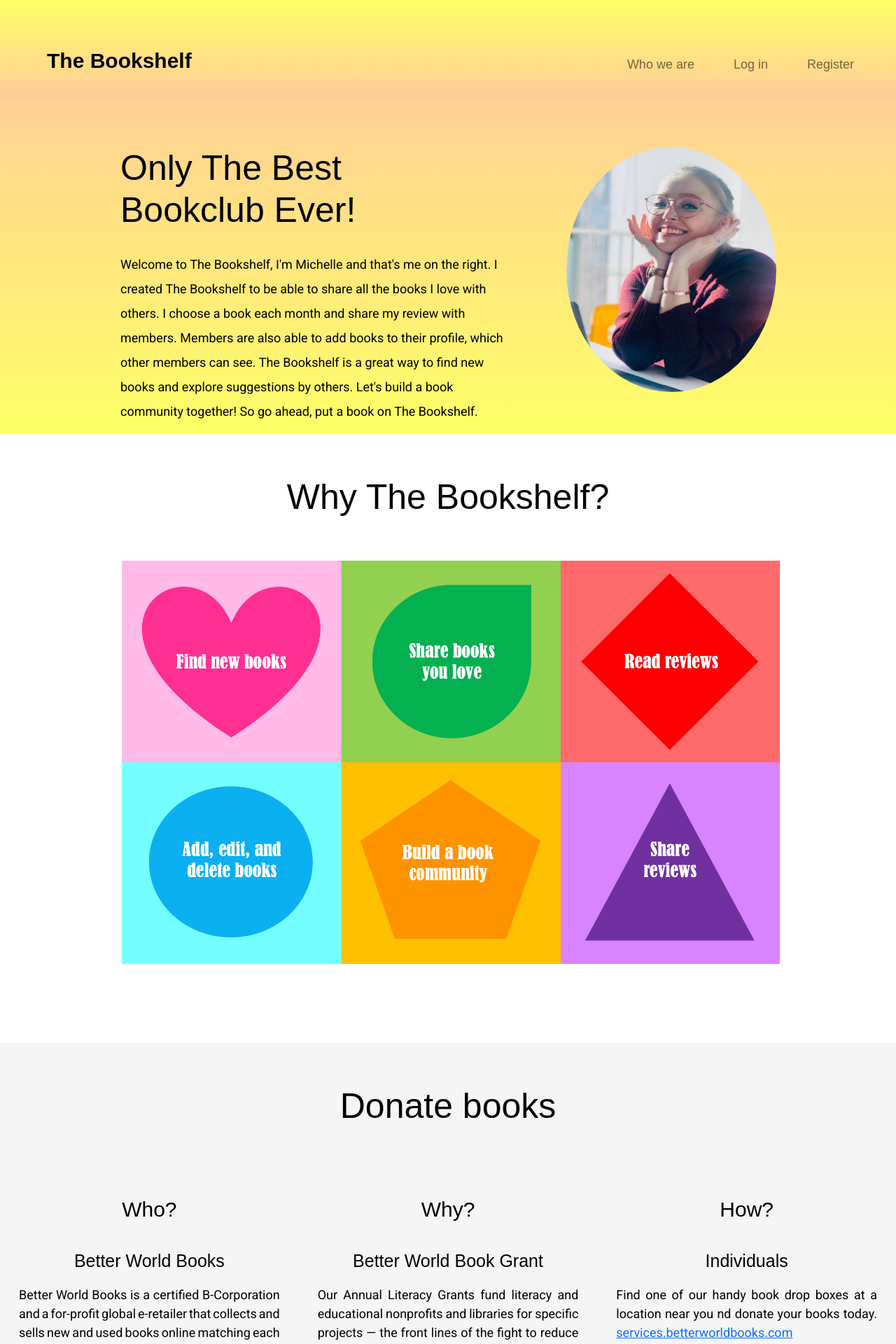
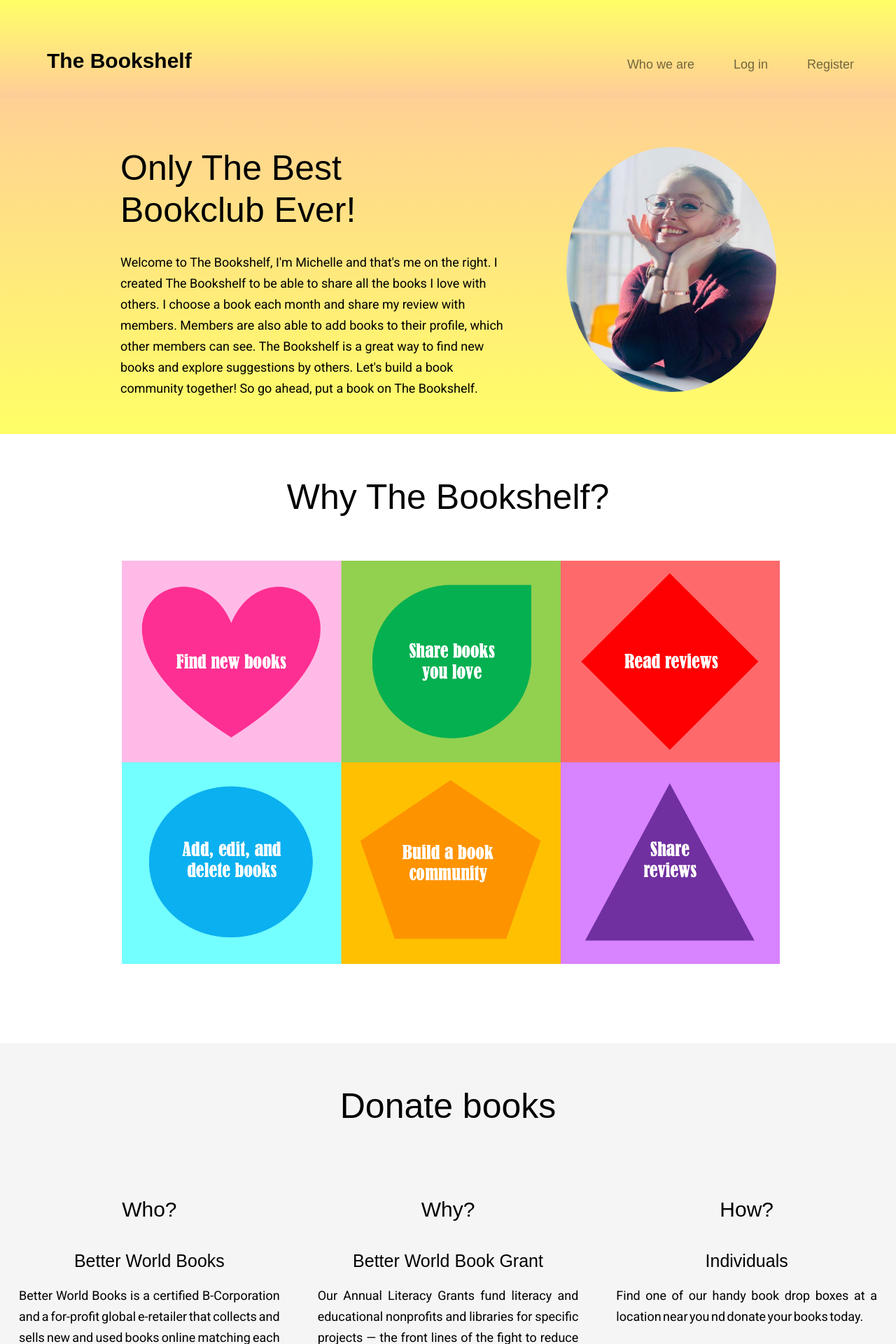
Before and after one commit to MAN95-dev/The-Bookshelf, a Flask app: page / in a window 1280 px wide. Shown: the top 1920 px of the page at 70% size. Run offline with Flask 2, Linux system fonts and the light colour scheme; some libraries are stand-ins or nearby versions; some web fonts are replaced.

Commit message:
Add styling for small screen sizes

```diff
--- a/static/css/styles.css
+++ b/static/css/styles.css
@@ -145,7 +145,7 @@ footer p u:hover {
     margin-top: 30px;
     margin-left: 160px;
     font-size: 18px;
-    line-height: 35px;
+    line-height: 30px;
 }
 
 .about-us {
@@ -197,6 +197,7 @@ footer p u:hover {
     text-align: justify;
     word-spacing:-2px;
     font-family: 'Roboto', sans-serif;
+    line-height: 30px;
 }
 
 .donate-books-container {
@@ -601,17 +602,20 @@ nav li {
 .about h2 {
     font-family: 'RocknRoll One', sans-serif;
     font-size: 40px;
-    margin-top: 60px;
+    margin-top: 40px;
+    margin-left: 20px;
 }
 
 .founder img {
     height: 300px;
     width: 250px;
     border-radius: 50%;
+    margin-left: 5px;
 }
 
 .about p {
     margin-top: 30px;
+    margin-left: 20px;
     font-size: 18px;
     line-height: 35px;
 }
@@ -673,7 +677,7 @@ nav li {
 /** Modals **/
 .modal-btn {
     margin-top: 10px;
-    margin-left: 40px;
+    margin-left: 50px;
 }
 
 .book-tile img {
@@ -702,7 +706,7 @@ nav li {
 .category-tile img {
     width: 140px;
     height: 200px;
-    margin-left: 30px;
+    margin-left: 40px;
 }
 
 .category-tile span {
--- a/templates/index.html
+++ b/templates/index.html
@@ -2,7 +2,7 @@
 {% block content %}
 
     <div class="row about-us">
-        <div class="col-md-7 col-12 about">
+        <div class="col-sm-7 about">
             <h2>Only The Best<br>Bookclub Ever!</h2>
             <p>Welcome to The Bookshelf, I'm Michelle and that's me on the right. I created The
                 Bookshelf to be able to share all the books I love with others. I choose a book
@@ -12,7 +12,7 @@
                 together! So go ahead, put a book on The Bookshelf.
             </p>
         </div>
-        <div class="col-md-5 col-12 founder">
+        <div class="col-sm-5 founder">
             <img src="{{url_for('static', filename='images/founder.png')}}" alt="Picture of the founder">
         </div>
     </div>
@@ -69,10 +69,7 @@
         <div class="col-md-4 donate-books">
             <h5>How?</h5>
             <h6>Individuals</h6>
-            <p>Find one of our handy book drop boxes at a location near you nd donate your books today.
-                <a href="https://services.betterworldbooks.com/individuals/" target="_blank">
-                    services.betterworldbooks.com</a>
-            </p>
+            <p>Find one of our handy book drop boxes at a location near you nd donate your books today.</p>
             <h6>Libraries</h6>
             <p>Better World Books will ship, process, and sell your discards and donations, then donate or recycle
                 what’s left
@@ -83,10 +80,7 @@
             <h6>Drop Box</h6>
             <p>No books to donate, but want to help out? We are looking to place Drop Boxes at nationally recognized big
                 box
-                retailers, grocery-anchored shopping malls, and public libraries. Visit
-                <a href="https://services.betterworldbooks.com/dropbox/"
-                    target="_blank">services.betterworldbooks.com</a>
-                for more information.
+                retailers, grocery-anchored shopping malls, and public libraries.
             </p>
             </p>
         </div>
```
